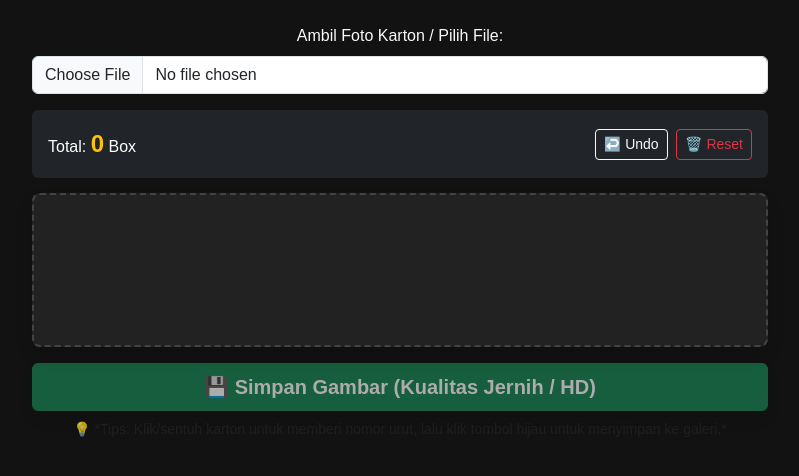
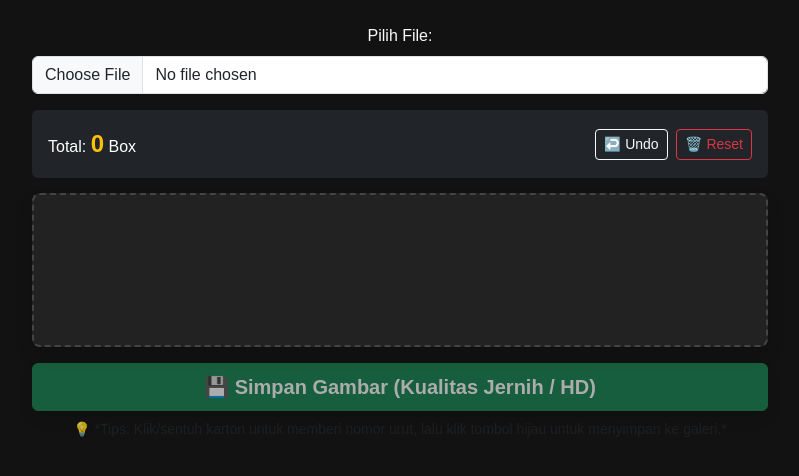
Before and after one commit to nauvalmasykuri6/counter-manually, a plain HTML site: page index.html in a window 1280 px wide. Shown: the whole page, without its empty margins (240-1039 px from the left). Drawn offline with nearby package versions, Linux system fonts and the light colour scheme.

Commit message:
Update index.html

```diff
--- a/index.html
+++ b/index.html
@@ -42,7 +42,7 @@
 
                     <div class="mb-3">
                         <label for="imageLoader" class="form-label text-light"
-                            >Ambil Foto Karton / Pilih File:</label
+                            >Pilih File:</label
                         >
                         <input
                             class="form-control"
```
